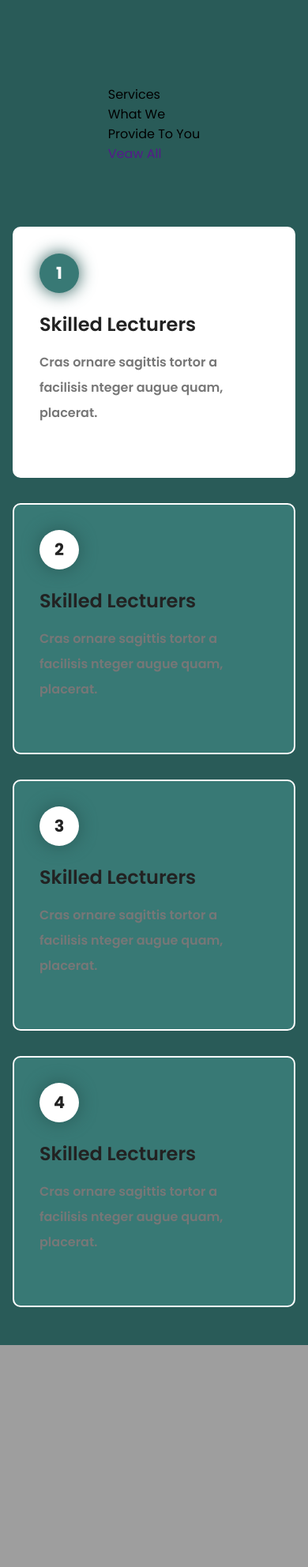
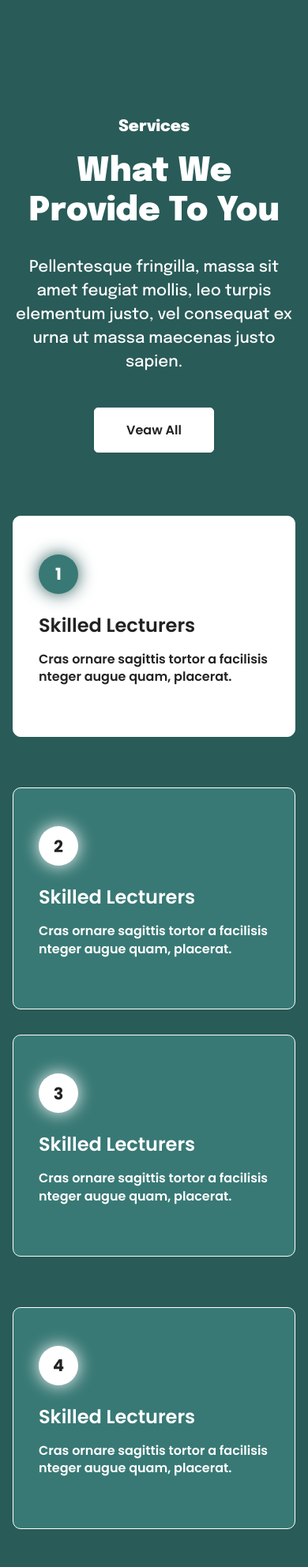
Before and after one commit to AzizMardonqulov/edicetial-website, a Flask app: page / in a window 390 px wide; the page is wider, and only the part inside the window is pictured. Shown: the part 4297-6281 px from the top of that part at 79% size. Before the commit the page ends 6000 px from the top of that part, so only its background shows below. Run offline with Flask 3, Linux system fonts and the light colour scheme; some web fonts are replaced.

Commit message:
add trust part style and responsiv style  in home page

```diff
--- a/app.py
+++ b/app.py
@@ -70,13 +70,31 @@ def eilts():
     conn.close()  # Ulanishni yopamiz
     return render_template("eilts.html", quasion=quasion)
 
-@app.route("/test/result/page")
+@app.route("/test/result/page", methods=["POST" , "GET"])
 def get_result():
-    if request.method == "POST":
-        data = request.get_json()
-        score = data.get("score", 0)
-        return jsonify({"message": "Score received", "score": score})
-    return render_template("result.html")
+    result = request.form["result" , 40]
+    resultNum =int(result)
+    resultNum = resultNum * 7;
+    text =""
+    if resultNum >= 30 and resultNum < 40 :
+        text = "You are a beginner. You need to practice more."
+    elif resultNum >= 40 and resultNum < 50:
+        text = "A1"
+    elif resultNum >= 50 and resultNum < 60:
+        text = "A2"
+    elif resultNum >= 60 and resultNum < 70:
+        text = "B1"
+    elif resultNum >= 70 and resultNum < 80:
+        text = "B2"
+
+    elif resultNum >= 80 and resultNum < 90:
+        text = "C1"
+    elif resultNum >= 90 and resultNum < 100:
+        text = "C2"
+
+
+
+    return render_template("result.html" , result = result , test = test)
 if __name__ == "__main__":
     port = int(os.environ.get("PORT", 5000))
     app.run(host="0.0.0.0", port=port, debug=False, use_reloader=False)
--- a/static/style.css
+++ b/static/style.css
@@ -943,8 +943,20 @@ input{
     gap: 5rem;
     padding-left: 5rem;
     padding-right: 5rem;
-    background-color: #295B58;
+    background: #295B58 ;
     padding-bottom: 3rem;
+    position: relative;
+}
+.trust-part-3::before{
+    content: "";
+    width: 100%;
+    height: 40vh;
+    position: absolute;
+    bottom: -6%;
+    z-index: -1;
+    left: -0;
+    background-image: url(https://cdn.prod.website-files.com/64184874f371bc785f2236eb/641ac554e2a34f2c6a6284fb_Dark%20Background.png);
+    background-position: bottom;
 }
 .trust-part-3 *{
     font-family: "Poppins";
@@ -971,11 +983,20 @@ input{
     background-color:#387975;
     justify-content: center;
     padding-left: 2rem;
-    padding-top: 2rem;
-    padding-bottom: 4rem;
+    padding-top: 3rem;
+    padding-bottom: 2rem;
     padding-right: 2rem;
     border-radius: 10px;
-    border: 2px solid #fff;
+    border: 1px solid #fff;
+}
+.trust-part-3-in-blog-1:nth-child(2){
+    margin-top: 2rem;
+}
+.trust-part-3-in-blog-1:nth-child(3){
+    margin-top: 0rem;
+}
+.trust-part-3-in-blog-1:nth-child(4){
+    margin-top: 2rem;
 }
 .trust-part-3-in-blog-1:first-child{
     background-color: #fff;
@@ -983,6 +1004,13 @@ input{
 .trust-part-3-in-blog-1:first-child .trust-part-3-in-blog-1-number{
     color: #fff;
     background: #387975;
+    box-shadow: 0px 0px 1em #295B58;
+}
+.trust-part-3-in-blog-1:first-child .trust-lable-1{
+    color: #222;
+}
+.trust-part-3-in-blog-1:first-child .trust-lable-2{
+    color: #222;
 }
 .trust-part-3-in-blog-1-number{
     width: 50px;
@@ -991,7 +1019,7 @@ input{
     font-weight: 700;
     background-color: #fff;
     color: #222;
-    box-shadow: 0px 0px 1em #295B58;
+    box-shadow: 0px 0px 1em #fff;
     display: flex;
     justify-content: center;
     align-items: center;
@@ -1012,14 +1040,71 @@ input{
 }
 .trust-lable-1{
     font-size: 1.5rem;
-    color: #222;
+    color: #fff;
     margin-bottom: 1rem;
     margin-top: 1rem;
 }
 .trust-lable-2{
     font-size: 1rem;
     font-family: 500;
-    color: #777;
+    color: #fff;
+    line-height: 1.4rem;
+}
+.trust-lable{
+    width: 100%;
+    height: 100%;
+    display: flex;
+    justify-content: center;
+    flex-direction: column;
+    padding-top: 2rem;
+}
+.trust-in-lable-1{
+    color: #fff;
+    margin-top: 10px;
+    margin-bottom: 10px;
+    font-family: Epilogue, sans-serif;
+    font-size: 20px;
+    font-weight: 900;
+    line-height: 1.2em;
+}
+.trust-in-lable-2{
+    color:#fff;
+    text-transform: capitalize;
+    margin-top: 10px;
+    margin-bottom: 20px;
+    font-family: Epilogue, sans-serif;
+    font-size: 42px;
+    font-weight: 900;
+    line-height: 1.2em;
+}
+.trust-in-lable-3{
+    width: 70%;
+    color: #fff;
+    margin-top: 10px;
+    margin-bottom: 10px;
+    font-family: Epilogue, sans-serif;
+    font-size: 20px;
+    font-weight: 500;
+    line-height: 1.5em;
+    margin-bottom: 4rem;
+}
+.trust-in-button a{
+    padding: 15px 40px;
+    font-size:16px;
+    color:#222;
+    margin-top: 2rem;
+    background-color: #fff;
+    border-radius: 5px;
+    font-weight: 600;
+    border: 1px solid #fff;
+}
+.trust-in-button{
+    width: fit-content;
+    height: fit-content;
+}
+.trust-in-button:hover a{
+    background-color: transparent;
+    color: #fff;
 }
 @media only screen and (max-width:1480px) {
     .trust-part-3-in-blog-img{
@@ -1048,6 +1133,9 @@ input{
     .trust-part-3-in-blog-img::before{
         visibility: hidden;
     }
+    .trust-part-3-in-blog-1{
+        padding-bottom: 4rem;
+    }
     .trust-part-3-in-blog-img{
         width: 100%;
     }
@@ -1058,4 +1146,28 @@ input{
     .trust-part-3-lable-1{
         font-size: 1.5rem;
     }
+    .trust-in-lable-1{
+        text-align: center;
+    }
+    .trust-lable{
+        width: 100%;
+        text-align: center;
+        display: flex;
+    }
+    .trust-in-lable-2{
+        text-align: center;
+    }
+    .trust-in-lable-3{
+        width: fit-content;
+        text-align: center;
+        margin-bottom: 10px;
+    }
+    .trust-in-button{
+        width: 100%;
+        display: flex;
+        justify-content: center;
+    }
+    .trust-part-3::before{
+        display: none;
+    }
 }
--- a/templates/eilts.html
+++ b/templates/eilts.html
@@ -14,7 +14,9 @@
             <div id="hiddenLable" class="hidden-lable">
                 <div id="CloseHidden" class="close-hidden-lable">X</div>
                 <div class="lable">
-                                          <input style="visibility: hidden;" name="result" id="postAdwer" type="text">
+                            <form action="/test/result/page" method="POST">
+                                <input style="visibility: hidden;" name="result" id="postAdwer" type="text">
+                            </form>
                     <div class="hidden-lable-1">You can determine your English proficiency level with this test</div>
                     <div class="hidden-lable-2">The creator of this test and the website is <a href="https://aziz-mardonqulov-web.netlify.app">Aziz Mardonqulov</a></div>
                     <div class="hidden-lable-3">The test consists of 20 questions. Each question is given 45 seconds, and the total duration is 1.3 minutes.</div>
--- a/templates/index.html
+++ b/templates/index.html
@@ -213,6 +213,7 @@
             <div class="trust-lable">
                 <div class="trust-in-lable-1">Services</div>
                 <div class="trust-in-lable-2">What We <br> Provide To You </div>
+                <div class="trust-in-lable-3">Pellentesque fringilla, massa sit amet feugiat mollis, leo turpis elementum justo, vel consequat ex urna ut massa maecenas justo sapien.                </div>
                 <div class="trust-in-button">
                     <a href="">Veaw All</a>
                 </div>
```
Also changed, not shown: templates/result.html (+6 -15 lines).
